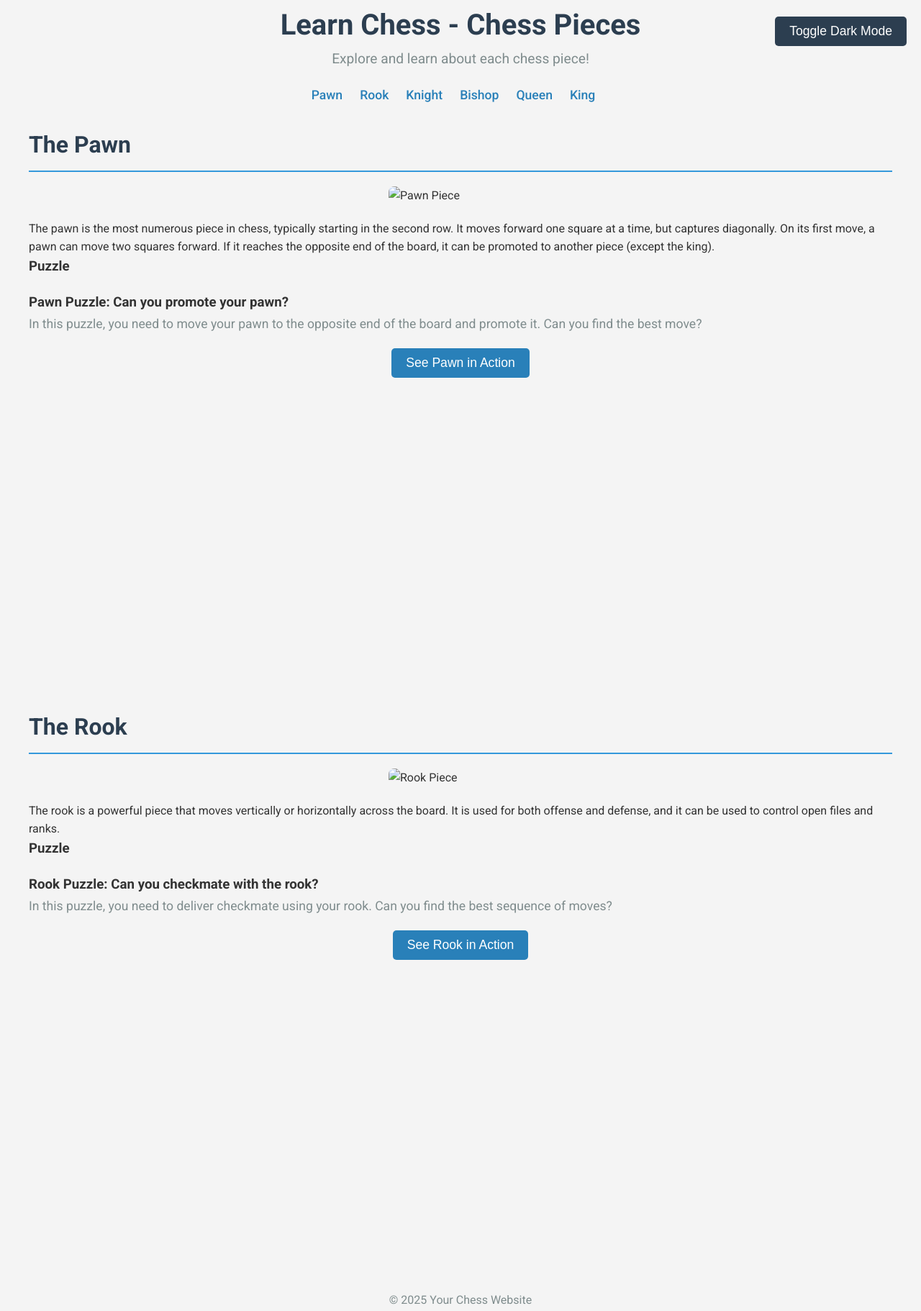
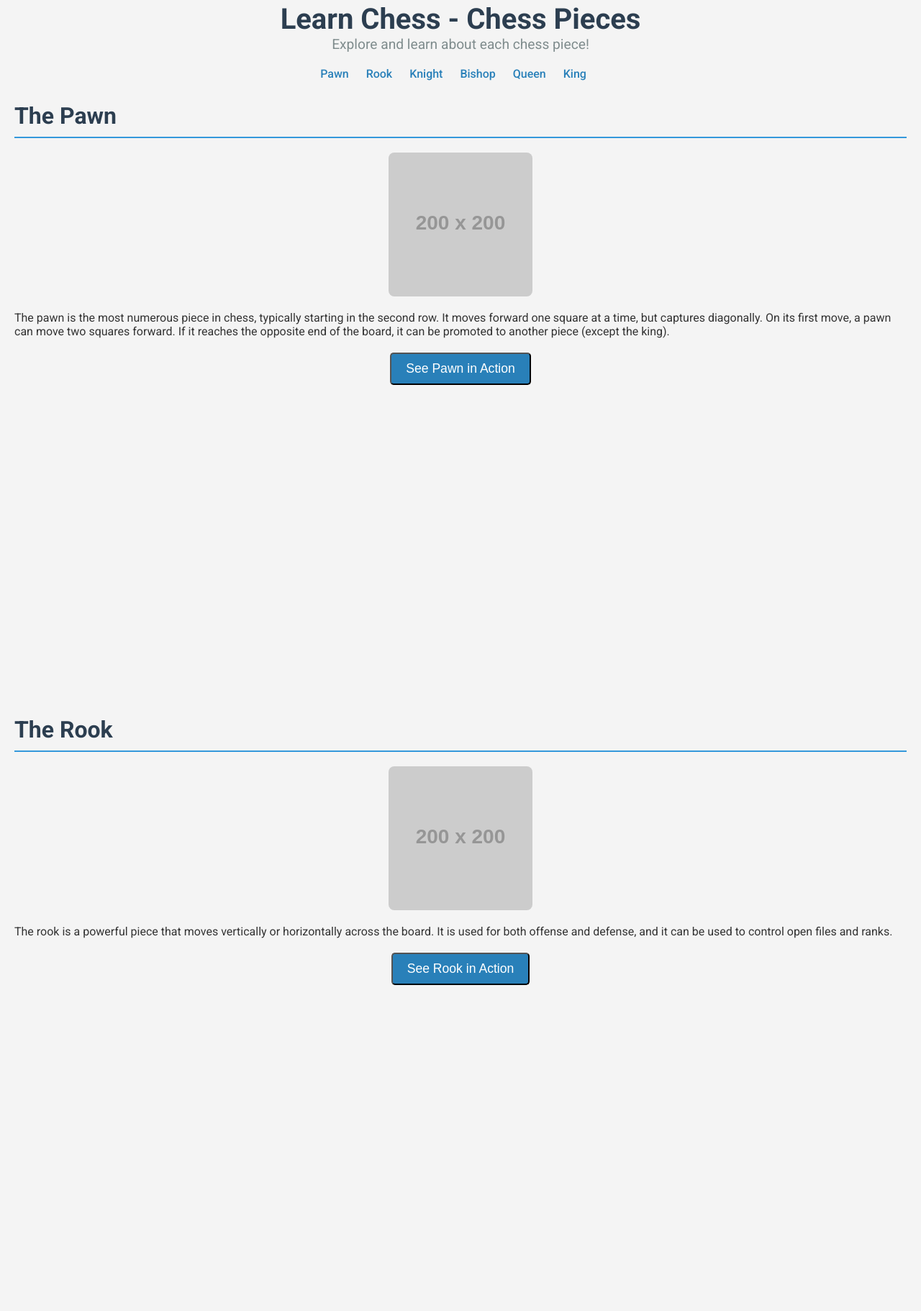
Before and after one commit to Alti605/Mypage7C, a plain HTML site: page index.html in a window 1280 px wide. Shown: the part 17-1839 px from the top of the page at 72% size. Drawn offline with Linux system fonts and the light colour scheme; placeholder pictures from the web are drawn by us; a script that the page names is missing.

Commit message:
Update index.html

```diff
--- a/index.html
+++ b/index.html
@@ -7,30 +7,20 @@
     <link href="https://fonts.googleapis.com/css2?family=Roboto:wght@400;500;700&display=swap" rel="stylesheet">
     <script src="https://cdn.jsdelivr.net/npm/chessboardjs@1.0.0/dist/chessboard-1.0.0.min.js"></script>
     <style>
-        /* Reset some default styles */
+        /* Basic styles (same as before) */
         * {
             margin: 0;
             padding: 0;
             box-sizing: border-box;
         }
 
-        /* Body and Global Styles */
         body {
             font-family: 'Roboto', sans-serif;
-            line-height: 1.6;
             background-color: #f4f4f4;
             color: #333;
             padding: 20px;
-            transition: background-color 0.3s, color 0.3s;
         }
 
-        /* Dark Mode */
-        body.dark-mode {
-            background-color: #2c3e50;
-            color: #ecf0f1;
-        }
-
-        /* Header Section */
         header {
             text-align: center;
             margin-bottom: 20px;
@@ -46,7 +36,6 @@
             color: #7f8c8d;
         }
 
-        /* Navigation */
         nav ul {
             list-style-type: none;
             text-align: center;
@@ -62,21 +51,12 @@
             text-decoration: none;
             color: #2980b9;
             font-weight: 500;
-            font-size: 1.1em;
-            transition: color 0.3s;
         }
 
         nav ul li a:hover {
             color: #3498db;
         }
 
-        /* Main Section */
-        main {
-            max-width: 1200px;
-            margin: 0 auto;
-        }
-
-        /* Chess Piece Sections */
         section {
             margin-bottom: 40px;
         }
@@ -97,34 +77,21 @@
             border-radius: 8px;
         }
 
-        .puzzle-section {
-            margin-top: 20px;
-        }
-
-        .puzzle-description {
-            font-size: 1.1em;
-            color: #7f8c8d;
-            margin-bottom: 10px;
-        }
-
         button {
             background-color: #2980b9;
             color: white;
-            border: none;
             padding: 10px 20px;
             cursor: pointer;
             font-size: 1.1em;
             border-radius: 5px;
             display: block;
             margin: 20px auto;
-            transition: background-color 0.3s;
         }
 
         button:hover {
             background-color: #3498db;
         }
 
-        /* Chessboard Styles */
         .chessboard {
             margin-top: 20px;
             width: 400px;
@@ -132,7 +99,6 @@
             margin: 20px auto;
         }
 
-        /* Footer */
         footer {
             text-align: center;
             margin-top: 40px;
@@ -143,54 +109,9 @@
         footer p {
             margin-bottom: 10px;
         }
-
-        /* Dark Mode Styles for Links and Other Elements */
-        body.dark-mode header h1, body.dark-mode section h2 {
-            color: #ecf0f1;
-        }
-
-        body.dark-mode nav ul li a {
-            color: #3498db;
-        }
-
-        body.dark-mode nav ul li a:hover {
-            color: #2980b9;
-        }
-
-        body.dark-mode footer {
-            color: #bdc3c7;
-        }
-
-        body.dark-mode button {
-            background-color: #3498db;
-        }
-
-        body.dark-mode button:hover {
-            background-color: #2980b9;
-        }
-
-        /* Toggle Dark Mode Button */
-        .dark-mode-toggle {
-            background-color: #2c3e50;
-            color: white;
-            padding: 10px 20px;
-            border: none;
-            cursor: pointer;
-            font-size: 1.1em;
-            border-radius: 5px;
-            position: absolute;
-            top: 20px;
-            right: 20px;
-            transition: background-color 0.3s;
-        }
-
-        .dark-mode-toggle:hover {
-            background-color: #2980b9;
-        }
     </style>
 </head>
 <body>
-    <button class="dark-mode-toggle" onclick="toggleDarkMode()">Toggle Dark Mode</button>
 
     <header>
         <h1>Learn Chess - Chess Pieces</h1>
@@ -212,16 +133,8 @@
         <!-- Pawn Section -->
         <section id="pawn">
             <h2>The Pawn</h2>
-            <img src="images/pawn.jpg" alt="Pawn Piece" class="piece-image">
+            <img src="https://via.placeholder.com/200x200?text=Pawn" alt="Pawn Piece" class="piece-image">
             <p>The pawn is the most numerous piece in chess, typically starting in the second row. It moves forward one square at a time, but captures diagonally. On its first move, a pawn can move two squares forward. If it reaches the opposite end of the board, it can be promoted to another piece (except the king).</p>
-            <h3>Puzzle</h3>
-            <div class="puzzle-section">
-                <h3>Pawn Puzzle: Can you promote your pawn?</h3>
-                <p class="puzzle-description">In this puzzle, you need to move your pawn to the opposite end of the board and promote it. Can you find the best move?</p>
-                <div class="puzzle-container">
-                    <div id="pawn-puzzle-board" class="puzzle-board"></div>
-                </div>
-            </div>
             <button onclick="showChessboard('pawn')">See Pawn in Action</button>
             <div id="pawn-board" class="chessboard"></div>
         </section>
@@ -229,21 +142,13 @@
         <!-- Rook Section -->
         <section id="rook">
             <h2>The Rook</h2>
-            <img src="images/rook.jpg" alt="Rook Piece" class="piece-image">
+            <img src="https://via.placeholder.com/200x200?text=Rook" alt="Rook Piece" class="piece-image">
             <p>The rook is a powerful piece that moves vertically or horizontally across the board. It is used for both offense and defense, and it can be used to control open files and ranks.</p>
-            <h3>Puzzle</h3>
-            <div class="puzzle-section">
-                <h3>Rook Puzzle: Can you checkmate with the rook?</h3>
-                <p class="puzzle-description">In this puzzle, you need to deliver checkmate using your rook. Can you find the best sequence of moves?</p>
-                <div class="puzzle-container">
-                    <div id="rook-puzzle-board" class="puzzle-board"></div>
-                </div>
-            </div>
             <button onclick="showChessboard('rook')">See Rook in Action</button>
             <div id="rook-board" class="chessboard"></div>
         </section>
 
-        <!-- Additional sections for Knight, Bishop, Queen, King go here... -->
+        <!-- Other sections for Knight, Bishop, Queen, King -->
 
     </main>
 
@@ -252,34 +157,13 @@
     </footer>
 
     <script>
-        // Function to toggle dark mode
-        function toggleDarkMode() {
-            const body = document.body;
-            body.classList.toggle('dark-mode');
-
-            // Save the dark mode preference to localStorage so it's remembered
-            if (body.classList.contains('dark-mode')) {
-                localStorage.setItem('darkMode', 'enabled');
-            } else {
-                localStorage.removeItem('darkMode');
-            }
-        }
-
-        // Check if dark mode was enabled previously and apply it
-        window.onload = function() {
-            if (localStorage.getItem('darkMode') === 'enabled') {
-                document.body.classList.add('dark-mode');
-            }
-        };
-
         function showChessboard(piece) {
             const boardElement = document.getElementById(piece + '-board');
             const board = Chessboard(boardElement);
             board.start();
         }
 
-        // Initialize puzzle boards for each piece
-        // Example for Pawn puzzle (you can replicate for other pieces)
+        // Initialize puzzle boards for each piece (example for Pawn)
         function initializePawnPuzzle() {
             const puzzleBoardElement = document.getElementById('pawn-puzzle-board');
             const puzzleBoard = Chessboard(puzzleBoardElement);
@@ -288,8 +172,9 @@
 
         window.onload = function() {
             initializePawnPuzzle();
-            // Initialize other puzzles here
+            // Initialize other puzzle boards here
         };
     </script>
+
 </body>
 </html>
```
